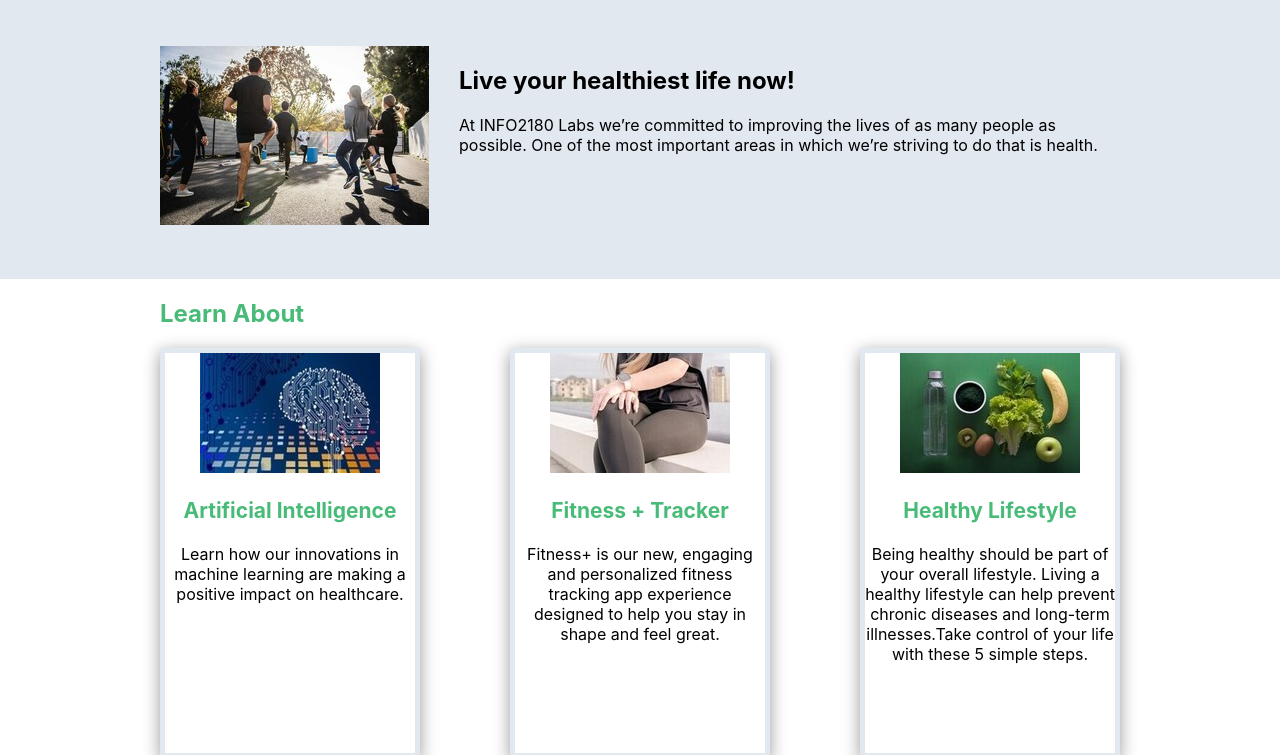
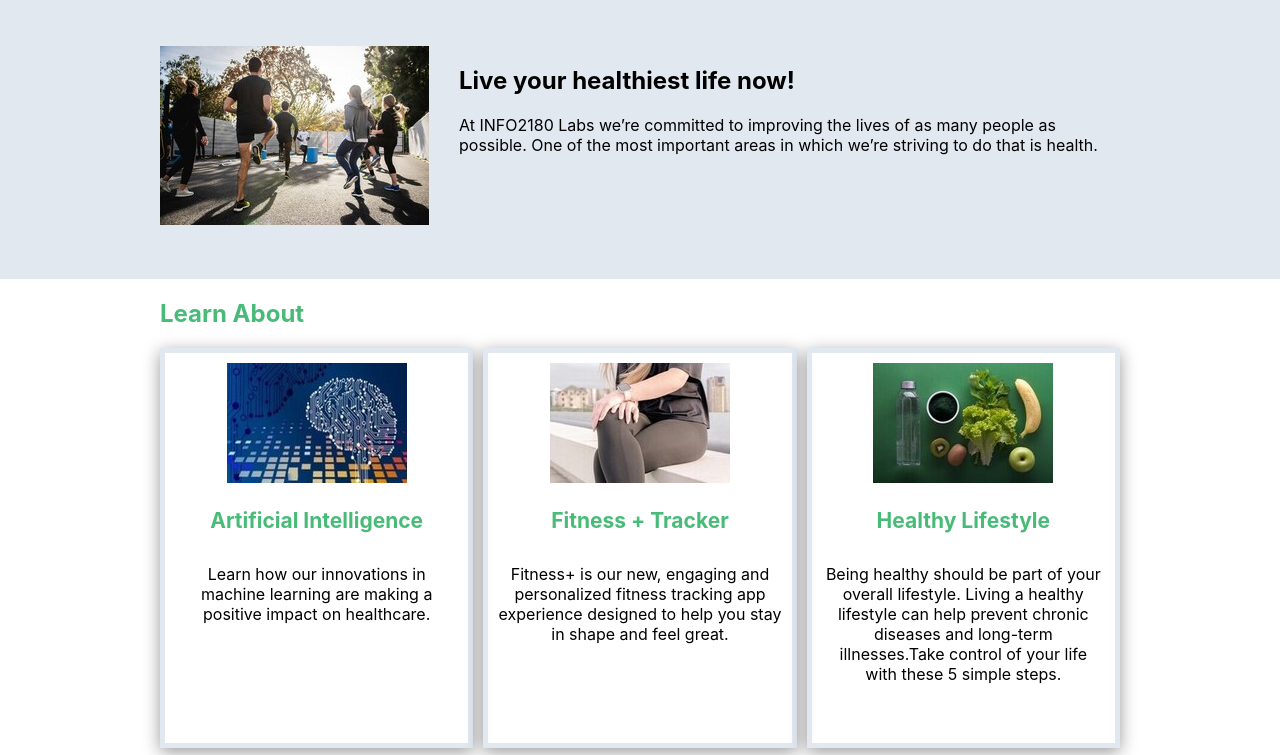
Before and after one commit to sammi-cummings/info2180-project1, a plain HTML site: page index.html in a window 1280 px wide. Shown: the part 61-816 px from the top of the page. Drawn offline with Linux system fonts and the light colour scheme.

Commit message:
additional modifications made to learn about and newsletter sections

```diff
--- a/styles.css
+++ b/styles.css
@@ -71,7 +71,8 @@ nav a:hover{
 
 /*Styling for Learn About*/
 .learn-about{
-    padding-bottom: 30px;
+    padding-bottom: 35px;
+
 }
 
 .learn-about h2{
@@ -84,19 +85,27 @@ nav a:hover{
     color: #48BB78;
 }
 
+.learn-about p{
+    padding: 10px;
+}
+
 .cards{
     display: grid;
     align-items: center;
     justify-content: center;
     grid-template-columns: auto auto auto;
-    gap: 90px;
+    gap: 10px;
 }
 
 .card{
     border: 5px solid #E2E8F0;
-    height: 400px;
+    height: 390px;
     box-shadow: 0px 4px 16px rgba(0,0,0,0.4);
     text-align: center;
+}
+
+.card img{
+    padding-top: 10px;
 }
 
 .card-body h3{
@@ -178,7 +187,6 @@ article img{
 }
 
 .newsletter div{
-    justify-content: center;
     text-align: center;
 }
 
@@ -208,6 +216,11 @@ form button{
     border-radius: 8px;
 }
 
+.message{
+    color: white;
+    padding: 20px;
+}
+
 
 /*Styling for Footer*/
 footer{
```
